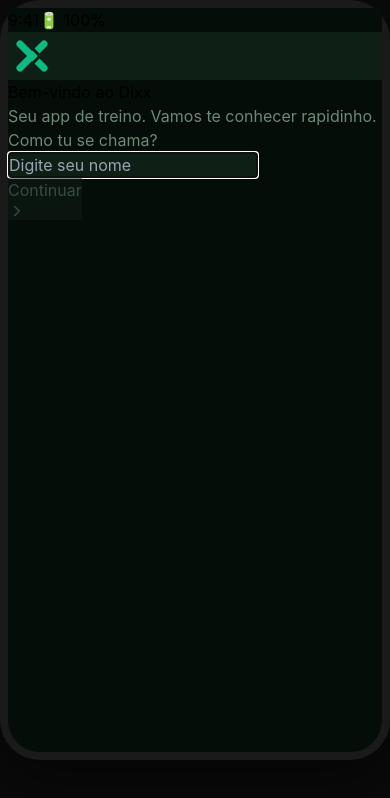
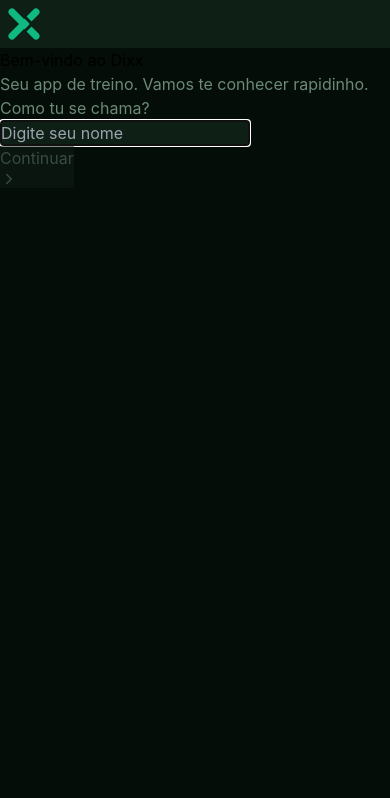
Before and after one commit to dixxlab/dixx, a React (Vite) app: page / in a window 390 px wide. Shown: the top 798 px of the page. Built offline with nearby package versions, Linux system fonts and the light colour scheme.

Commit message:
remove phone frame, add splash screen, fix responsiveness

```diff
--- a/src/App.jsx
+++ b/src/App.jsx
@@ -1,7 +1,6 @@
 import { useState, useEffect } from 'react';
 import { Home, Dumbbell, BarChart3, User, Play, Check, Plus, ChevronRight, Trophy, Clock, Settings, Calendar, TrendingUp, Edit3, X } from 'lucide-react';
 
-// ============ STORAGE HELPERS ============
 const STORAGE_KEY = 'dixx_data_v1';
 
 const loadData = () => {
@@ -20,13 +19,8 @@
   try { localStorage.removeItem(STORAGE_KEY); } catch {}
 };
 
-const initialData = {
-  user: null,
-  history: [], // [{date, workoutId, exercises: [{name, sets: [{weight, reps}]}]}]
-  notes: {}, // {exerciseName: "nota"}
-};
+const initialData = { user: null, history: [], notes: {} };
 
-// ============ LOGO ============
 const DixxLogo = ({ size = 40, color = '#10b981', bgColor = '#050d08' }) => (
   <svg width={size} height={size} viewBox="0 0 48 48">
     <path d="M12 12 L36 36" stroke={color} strokeWidth="7" strokeLinecap="round"/>
@@ -45,7 +39,6 @@
   border: '#1a3024',
 };
 
-// ============ EXERCISE ANIMATIONS ============
 const ExerciseAnimStyles = () => (
   <style>{`
     @keyframes ex-supino-bar { 0%,100% { transform: translateY(-22px); } 50% { transform: translateY(0px); } }
@@ -64,6 +57,54 @@
     @keyframes ex-pulse { 0%,100% { opacity: 1; } 50% { opacity: 0.3; } }
     .ex-anim { animation-duration: 2.4s; animation-timing-function: ease-in-out; animation-iteration-count: infinite; }
   `}</style>
+);
+
+const SplashStyles = () => (
+  <style>{`
+    @keyframes splash-logo-in {
+      0% { transform: scale(0); opacity: 0; }
+      60% { transform: scale(1.1); opacity: 1; }
+      100% { transform: scale(1); opacity: 1; }
+    }
+    @keyframes splash-text-in {
+      0% { transform: translateY(20px); opacity: 0; }
+      100% { transform: translateY(0); opacity: 1; }
+    }
+    @keyframes splash-glow {
+      0%, 100% { filter: drop-shadow(0 0 8px rgba(16,185,129,0.4)); }
+      50% { filter: drop-shadow(0 0 24px rgba(16,185,129,0.8)); }
+    }
+    @keyframes splash-fadeout {
+      0% { opacity: 1; }
+      100% { opacity: 0; pointer-events: none; }
+    }
+    @keyframes tab-enter {
+      0% { opacity: 0; transform: translateY(8px); }
+      100% { opacity: 1; transform: translateY(0); }
+    }
+    .splash-logo {
+      animation: splash-logo-in 0.7s cubic-bezier(0.34, 1.56, 0.64, 1) both,
+                 splash-glow 2s ease-in-out 0.7s infinite;
+    }
+    .splash-text-1 { animation: splash-text-in 0.6s ease-out 0.5s both; }
+    .splash-text-2 { animation: splash-text-in 0.6s ease-out 0.75s both; }
+    .splash-container { animation: splash-fadeout 0.4s ease-in 1.5s both; }
+    .tab-content { animation: tab-enter 0.25s ease-out; }
+  `}</style>
+);
+
+const SplashScreen = () => (
+  <div className="fixed inset-0 z-[100] flex flex-col items-center justify-center splash-container" style={{ background: C.bg }}>
+    <div className="splash-logo mb-6">
+      <DixxLogo size={96} color={C.primary} bgColor={C.bg} />
+    </div>
+    <div className="splash-text-1 text-4xl font-medium tracking-tight" style={{ color: C.primary, letterSpacing: '-0.02em' }}>
+      dixx
+    </div>
+    <div className="splash-text-2 text-sm mt-2" style={{ color: C.textMuted }}>
+      seu amigo de treino
+    </div>
+  </div>
 );
 
 const SupinoFig = ({ size = 90 }) => (
@@ -260,7 +301,6 @@
   ]},
 ];
 
-// Pega o último peso/reps registrado pra cada exercício
 const getLastSession = (history, exerciseName) => {
   for (let i = history.length - 1; i >= 0; i--) {
     const session = history[i];
@@ -273,25 +313,20 @@
   return { weight: 0, reps: 0 };
 };
 
-// Calcula streak
 const calculateStreak = (history) => {
   if (history.length === 0) return 0;
-  const today = new Date().toDateString();
   const sorted = [...history].sort((a, b) => new Date(b.date) - new Date(a.date));
   let streak = 0;
   let currentDate = new Date();
   for (const session of sorted) {
     const sessionDate = new Date(session.date);
     const diffDays = Math.floor((currentDate - sessionDate) / (1000 * 60 * 60 * 24));
-    if (diffDays <= streak + 1) {
-      streak++;
-      currentDate = sessionDate;
-    } else break;
+    if (diffDays <= streak + 1) { streak++; currentDate = sessionDate; }
+    else break;
   }
   return streak;
 };
 
-// Calcula PRs
 const calculatePRs = (history) => {
   const prs = {};
   for (const session of history) {
@@ -308,9 +343,8 @@
     .sort((a, b) => new Date(b.date) - new Date(a.date)).slice(0, 5);
 };
 
-// Define qual treino é hoje baseado no histórico
 const getTodayWorkoutIdx = (history) => {
-  if (history.length === 0) return 0; // primeiro treino é A
+  if (history.length === 0) return 0;
   const lastSession = history[history.length - 1];
   const lastIdx = workoutPlans.findIndex(w => w.id === lastSession.workoutId);
   return (lastIdx + 1) % workoutPlans.length;
@@ -325,7 +359,6 @@
   return `há ${Math.floor(diff / 30)} meses`;
 };
 
-// ============ ONBOARDING ============
 const Onboarding = ({ onComplete }) => {
   const [step, setStep] = useState(0);
   const [data, setData] = useState({ name: '', experience: '', division: '' });
@@ -721,14 +754,14 @@
     <div className="text-7xl mb-4">🎉</div>
     <h1 className="text-3xl font-medium text-white mb-2">Treino concluído!</h1>
     <p className="text-sm text-center mb-8" style={{ color: C.textMuted }}>Mais um dia somado na sua jornada.</p>
-    <div className="w-full rounded-2xl p-5 mb-8" style={{ background: C.bgCard }}>
+    <div className="w-full max-w-md rounded-2xl p-5 mb-8" style={{ background: C.bgCard }}>
       <div className="grid grid-cols-3 gap-3 text-center">
         <div><div className="text-2xl font-medium" style={{ color: C.primary }}>{summary.exercises}</div><div className="text-[10px]" style={{ color: C.textMuted }}>exercícios</div></div>
         <div><div className="text-2xl font-medium" style={{ color: C.primary }}>{summary.minutes}min</div><div className="text-[10px]" style={{ color: C.textMuted }}>duração</div></div>
         <div><div className="text-2xl font-medium" style={{ color: C.primary }}>{summary.volume}t</div><div className="text-[10px]" style={{ color: C.textMuted }}>volume</div></div>
       </div>
     </div>
-    <button onClick={onClose} className="w-full p-4 rounded-2xl font-medium transition-all active:scale-95" style={{ background: C.primary, color: C.bg }}>Voltar pra home</button>
+    <button onClick={onClose} className="w-full max-w-md p-4 rounded-2xl font-medium transition-all active:scale-95" style={{ background: C.primary, color: C.bg }}>Voltar pra home</button>
   </div>
 );
 
@@ -740,7 +773,7 @@
     { id: 'profile', icon: User, label: 'Perfil' },
   ];
   return (
-    <div className="absolute bottom-0 left-0 right-0 px-2 pt-2 pb-4 flex justify-around" style={{ background: C.bg, borderTop: `1px solid ${C.border}` }}>
+    <div className="fixed bottom-0 left-0 right-0 mx-auto px-2 pt-2 flex justify-around z-40" style={{ background: C.bg, borderTop: `1px solid ${C.border}`, maxWidth: '500px', paddingBottom: 'calc(env(safe-area-inset-bottom) + 16px)' }}>
       {tabs.map(({ id, icon: Icon, label }) => {
         const isActive = active === id;
         return (
@@ -762,8 +795,13 @@
   const [showRest, setShowRest] = useState(false);
   const [restCallback, setRestCallback] = useState(null);
   const [finishedSummary, setFinishedSummary] = useState(null);
+  const [showSplash, setShowSplash] = useState(true);
 
-  // Salva no localStorage sempre que data mudar
+  useEffect(() => {
+    const t = setTimeout(() => setShowSplash(false), 1900);
+    return () => clearTimeout(t);
+  }, []);
+
   useEffect(() => { saveData(data); }, [data]);
 
   const handleOnboardingComplete = (userData) => {
@@ -777,7 +815,6 @@
   };
 
   const handleFinishWorkout = (sets, workout, seconds) => {
-    // Salva sessão no histórico
     const session = {
       date: new Date().toISOString(),
       workoutId: workout.id,
@@ -830,29 +867,46 @@
   };
 
   return (
-    <div className="min-h-screen flex items-center justify-center p-4" style={{ background: '#0a0a0a', fontFamily: '-apple-system, BlinkMacSystemFont, "SF Pro Display", sans-serif' }}>
+    <div
+      className="w-full mx-auto relative overflow-hidden flex flex-col"
+      style={{
+        background: C.bg,
+        fontFamily: '-apple-system, BlinkMacSystemFont, "SF Pro Display", sans-serif',
+        minHeight: '100dvh',
+        height: '100dvh',
+        maxWidth: '500px',
+        paddingTop: 'env(safe-area-inset-top)',
+      }}
+    >
       <ExerciseAnimStyles />
-      <div className="relative w-full max-w-md mx-auto overflow-hidden" style={{ height: '90vh', maxHeight: '844px', background: C.bg, borderRadius: '40px', border: '8px solid #1a1a1a', boxShadow: '0 20px 60px rgba(0,0,0,0.5)' }}>
-        <div className="absolute top-2 left-1/2 -translate-x-1/2 w-28 h-6 rounded-full z-10" style={{ background: '#000' }} />
-        <div className="flex justify-between items-center px-6 pt-3 pb-1 text-[11px] text-white font-medium" style={{ background: C.bg }}>
-          <span>9:41</span><span></span><span>🔋 100%</span>
+      <SplashStyles />
+      {showSplash && <SplashScreen />}
+
+      <div className="flex-1 overflow-y-auto overflow-x-hidden relative">
+        {view === 'onboarding' && (
+          <div key="onboarding" className="tab-content h-full">
+            <Onboarding onComplete={handleOnboardingComplete} />
           </div>
-        <div className="overflow-y-auto" style={{ height: 'calc(100% - 24px)' }}>
-          {view === 'onboarding' && <Onboarding onComplete={handleOnboardingComplete} />}
+        )}
         {view === 'main' && data.user && (
           <>
+            <div key={activeTab} className="tab-content">
               {activeTab === 'home' && <Dashboard data={data} onStartWorkout={handleStartWorkout} onNavigate={setActiveTab} />}
               {activeTab === 'workouts' && <WorkoutsList data={data} onSelectWorkout={handleStartWorkout} />}
               {activeTab === 'stats' && <Stats data={data} />}
               {activeTab === 'profile' && <Profile data={data} onReset={handleReset} onExport={handleExport} />}
+            </div>
             <BottomNav active={activeTab} onChange={setActiveTab} />
           </>
         )}
-          {view === 'workout' && activeWorkout && <ActiveWorkout data={data} workout={activeWorkout} onFinish={handleFinishWorkout} onShowRest={handleShowRest} onSaveNote={handleSaveNote} />}
+        {view === 'workout' && activeWorkout && (
+          <div key="workout" className="tab-content">
+            <ActiveWorkout data={data} workout={activeWorkout} onFinish={handleFinishWorkout} onShowRest={handleShowRest} onSaveNote={handleSaveNote} />
+          </div>
+        )}
         {view === 'finished' && finishedSummary && <WorkoutFinished summary={finishedSummary} onClose={() => { setView('main'); setActiveTab('home'); setFinishedSummary(null); }} />}
         {showRest && <RestTimer restTime={90} onSkip={handleRestDone} onDone={handleRestDone} />}
       </div>
     </div>
-    </div>
   );
 }
```
Lines whose indentation alone changed are shown as unchanged.
